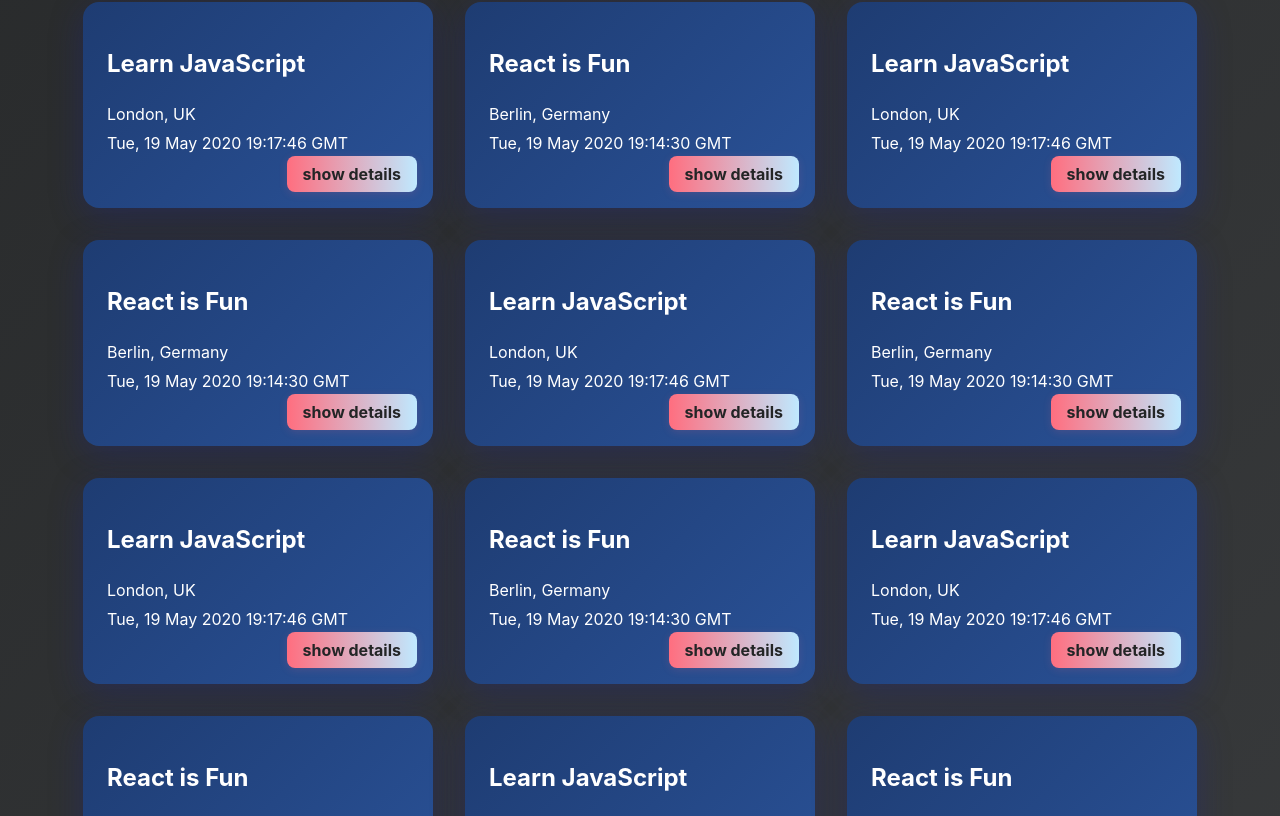
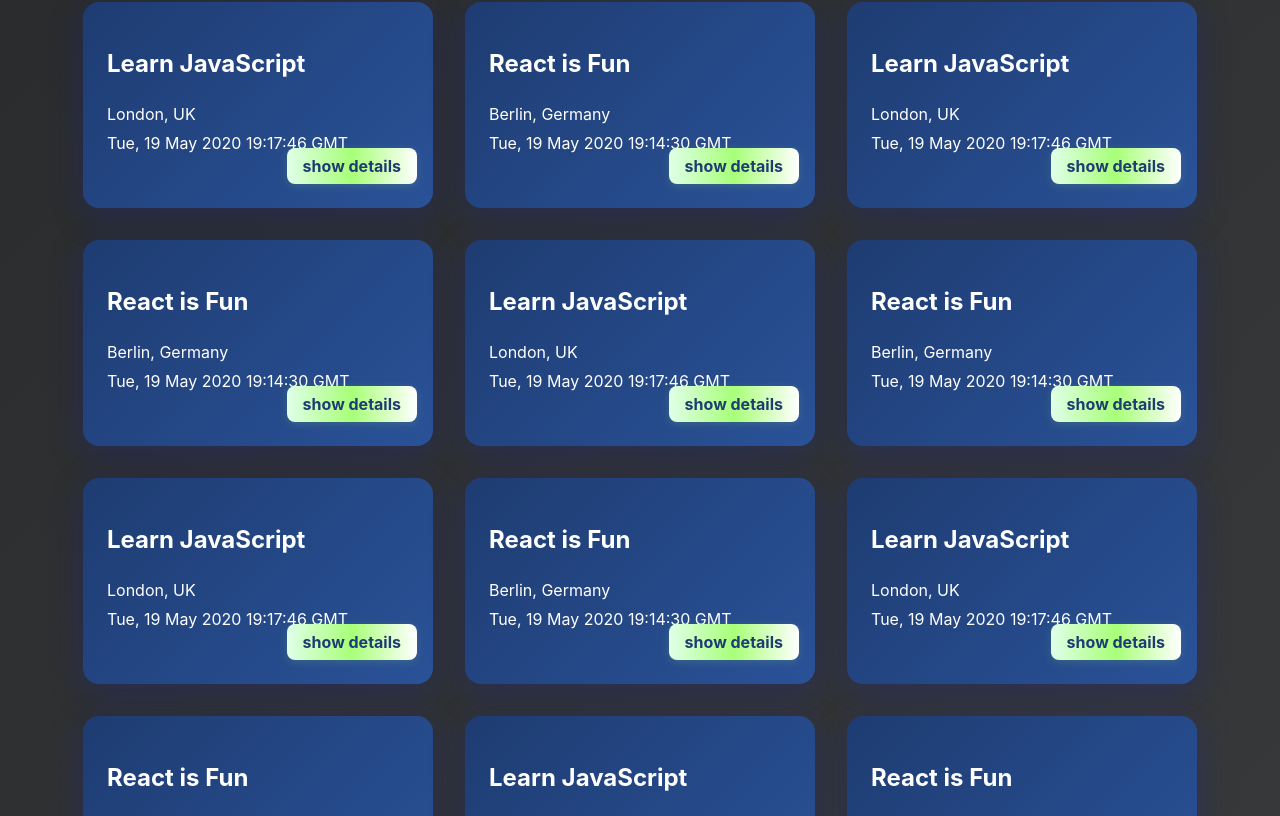
Before and after one commit to tscholl44/meet, a React (Vite) app: page / in a window 1280 px wide. Shown: the part 1124-1940 px from the top of the page. Built offline with nearby package versions, Linux system fonts and the light colour scheme; what atatus-spa would draw is missing.

Commit message:
Update App.css

```diff
--- a/src/App.css
+++ b/src/App.css
@@ -61,7 +61,7 @@ input[type="number"] {
   text-align: left;
   padding: 8px 6px 8px 10px;
   background-color: #7a7a7a;
-  color: #ffffff; /* <-- Add this line for black text */
+  color: #ffffff;
   cursor: default;
 }
 
@@ -118,17 +118,14 @@ input[type="number"] {
   border-radius: 8px;
   outline: none;
   cursor: pointer;
-  background: #ff6e7f;
-  background: linear-gradient(90deg, #ff6e7f 0%, #bfe9ff 100%);
-  color: #232526;
+  background: linear-gradient(90deg, #e0ffe9 0%, #a8ff78 50%, #ffffff 100%);
+  color: #1e3c72;
   font-weight: bold;
   border: none;
-  box-shadow: 0 2px 8px rgba(255, 110, 127, 0.15);
+  box-shadow: 0 2px 8px rgba(168, 255, 120, 0.15);
   transition: background 0.2s;
-}
-
-.details-btn:hover {
-  background: linear-gradient(90deg, #bfe9ff 0%, #ff6e7f 100%);
+  margin-top: 12px;    /* Add space above the button */
+  margin-bottom: 8px;  /* Add space below the button */
 }
 
 /* Alerts container styling */
```
